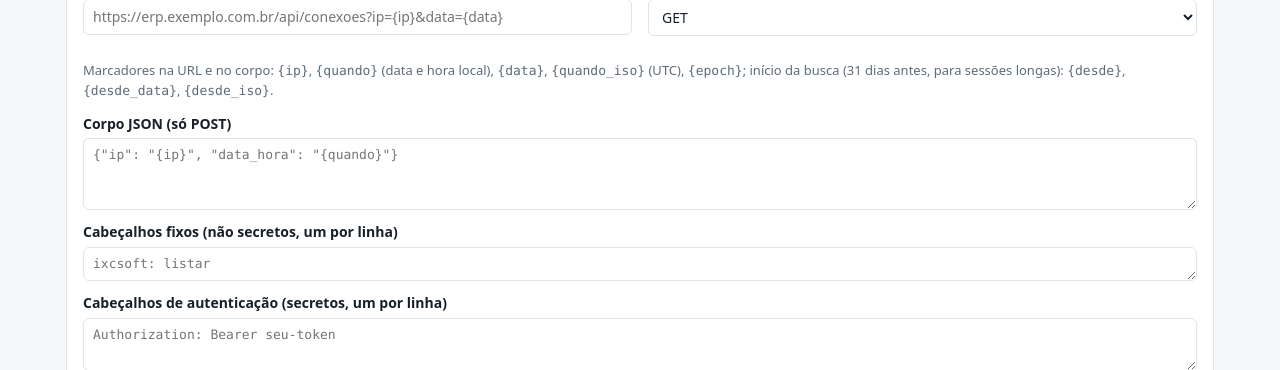
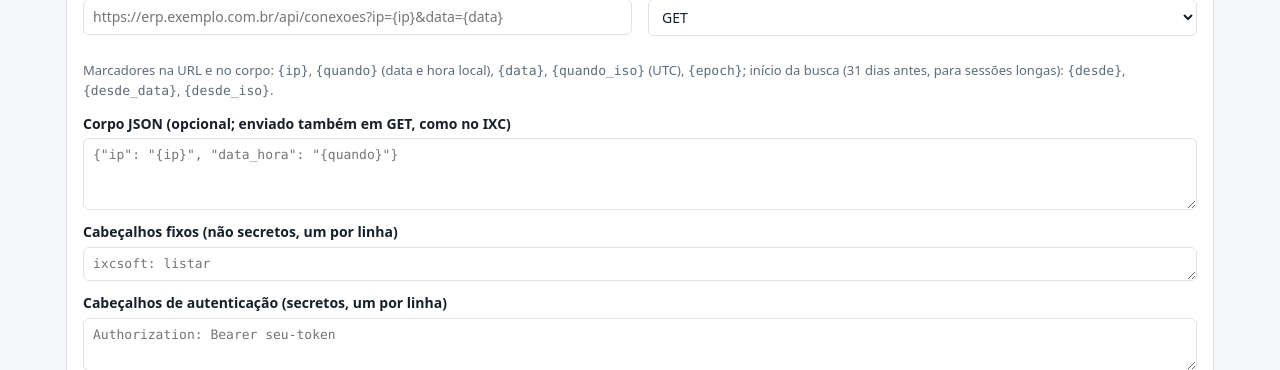
Before and after one commit to Br10Consultoria/FastNetMon, a Python web app: template src/fmn_filters/admin/templates/customers.html in a window 1280 px wide. Shown: the part 1246-1616 px from the top of the page. Run offline with Jinja, Linux system fonts and the light colour scheme; the template is opened without the code that fills it, so the values that code supplies are empty.

Commit message:
Identificação: envia o corpo JSON também em GET (listagem do IXC)
Co-Authored-By: Claude Opus 5.5 <noreply@anthropic.com>
Claude-Session: https://claude.ai/code/session_016GMQWS5Jr9K6y1EeXxdkF4

```diff
--- a/src/fmn_filters/admin/templates/customers.html
+++ b/src/fmn_filters/admin/templates/customers.html
@@ -76,7 +76,7 @@ ou no RADIUS. Os dados ficam só no servidor e nos chats privados configurados.<
     <p class="muted">Marcadores na URL e no corpo: <code>{ip}</code>, <code>{quando}</code> (data e hora local), <code>{data}</code>,
       <code>{quando_iso}</code> (UTC), <code>{epoch}</code>; início da busca (31 dias antes, para sessões longas):
       <code>{desde}</code>, <code>{desde_data}</code>, <code>{desde_iso}</code>.</p>
-    <label>Corpo JSON (só POST) <textarea name="http_body" rows="3" class="mono" placeholder='{"ip": "{ip}", "data_hora": "{quando}"}'>{{ radius.http_body }}</textarea></label>
+    <label>Corpo JSON (opcional; enviado também em GET, como no IXC) <textarea name="http_body" rows="3" class="mono" placeholder='{"ip": "{ip}", "data_hora": "{quando}"}'>{{ radius.http_body }}</textarea></label>
     <label>Cabeçalhos fixos (não secretos, um por linha) <textarea name="http_public_headers" rows="1" class="mono" placeholder="ixcsoft: listar">{{ radius.http_public_headers }}</textarea></label>
     <label>Cabeçalhos de autenticação (secretos, um por linha){% if has_headers %} — <small>configurados; vazio = manter</small>{% endif %}
       <textarea name="http_headers" rows="2" class="mono" placeholder="Authorization: Bearer seu-token"></textarea></label>
--- a/src/fmn_filters/customers.py
+++ b/src/fmn_filters/customers.py
@@ -396,7 +396,7 @@ class Radius:
         url = fill(self.cfg["RADIUS_HTTP_URL"], lambda v: urllib.parse.quote(v, safe=""))
         body = b64d(self.cfg["RADIUS_HTTP_BODY_B64"])
         data = fill(body, lambda v: json.dumps(v)[1:-1]).encode("utf-8") if body else None
-        req = urllib.request.Request(url, data=data if self.cfg["RADIUS_HTTP_METHOD"] == "POST" else None,
+        req = urllib.request.Request(url, data=data,                    # IXC aceita corpo ate em GET
                                      method=self.cfg["RADIUS_HTTP_METHOD"],
                                      headers={"User-Agent": "OrbyMon/1.0", "Accept": "application/json"})
         if data is not None:
```
Also changed, not shown: tests/test_customers.py (+3 -0 lines).
